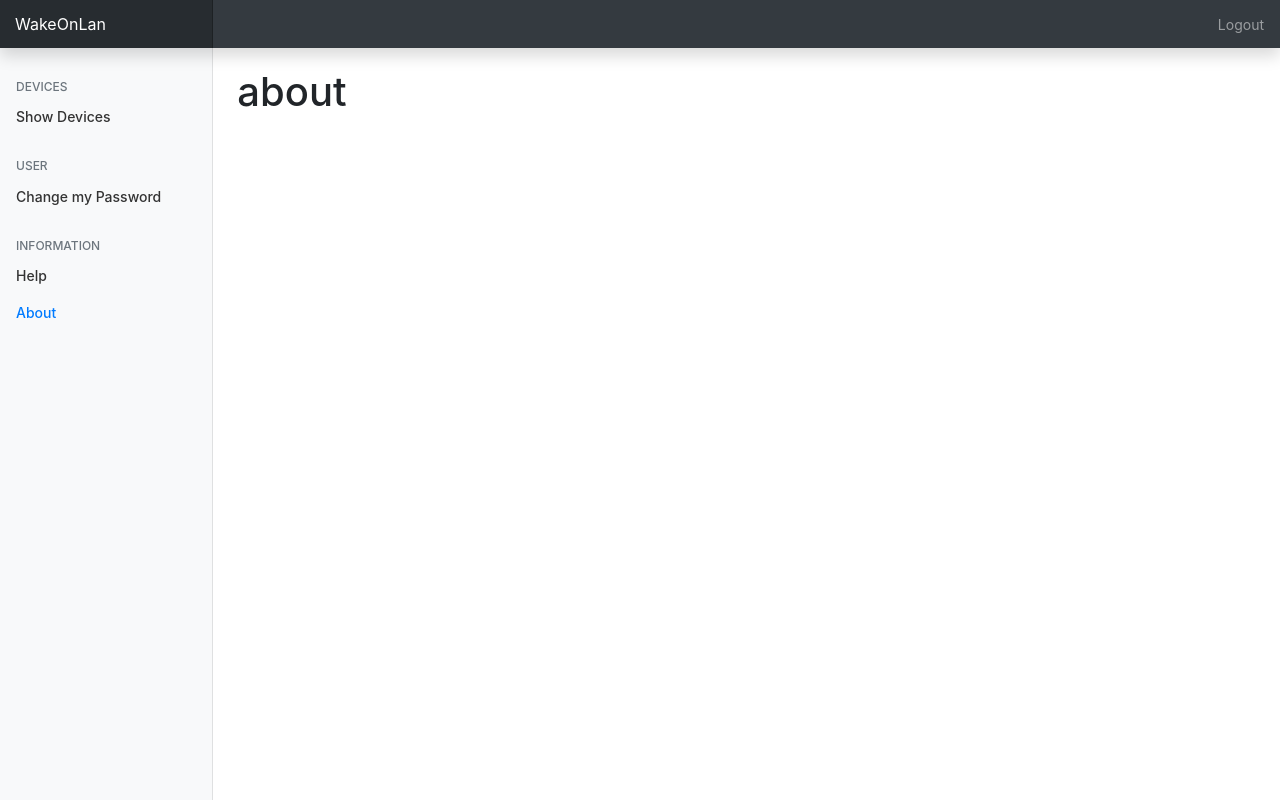
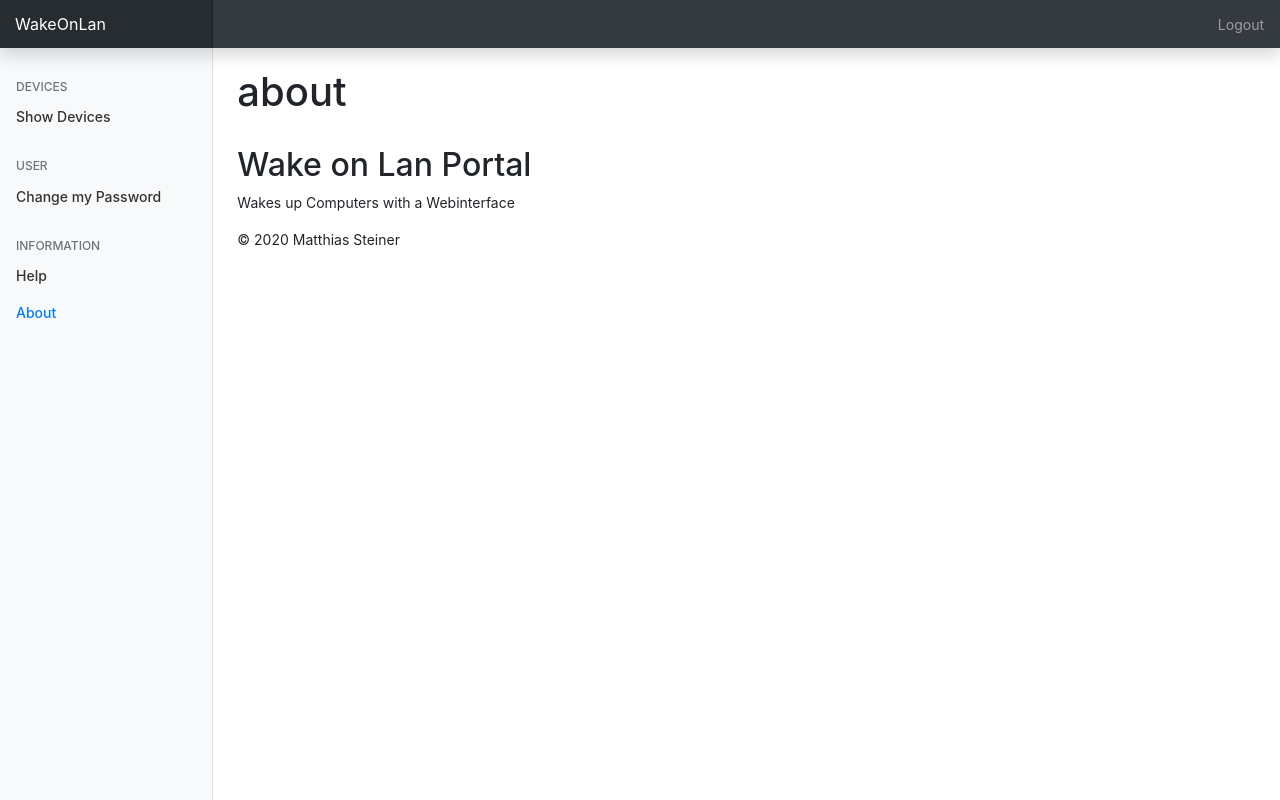
Before and after one commit to papack/wakeonlan, a Django app: page /information/about in a window 1280 px wide. Run offline with Django 3.2, Linux system fonts and the light colour scheme; some libraries are stand-ins or nearby versions.

Commit message:
add about page

```diff
--- a/wakeonlanportal/information/templates/information/about.html
+++ b/wakeonlanportal/information/templates/information/about.html
@@ -6,4 +6,9 @@
 
 <h1>about</h1>
 
+<h2>Wake on Lan Portal</h2>
+
+<p>Wakes up Computers with a Webinterface</p>
+<p>&copy; 2020 Matthias Steiner</p>
+
 {% endblock %}
```
